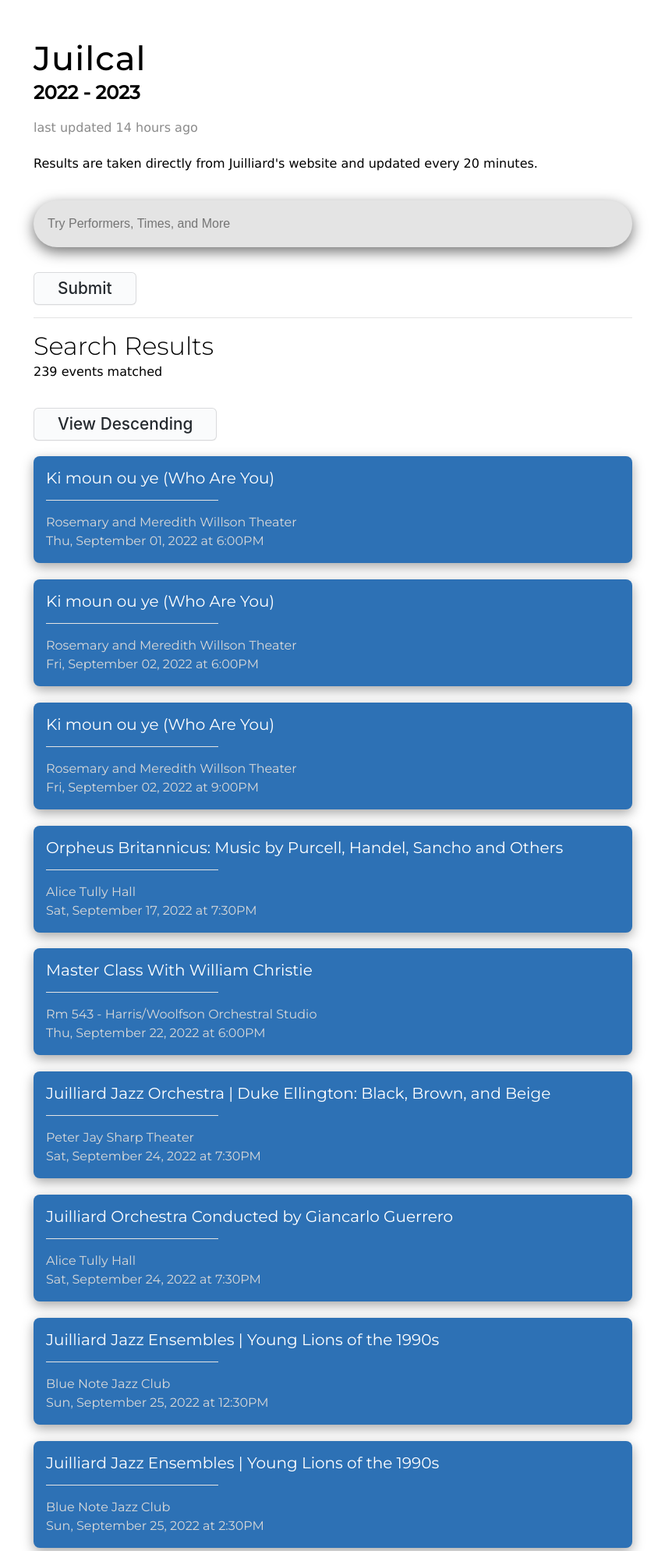
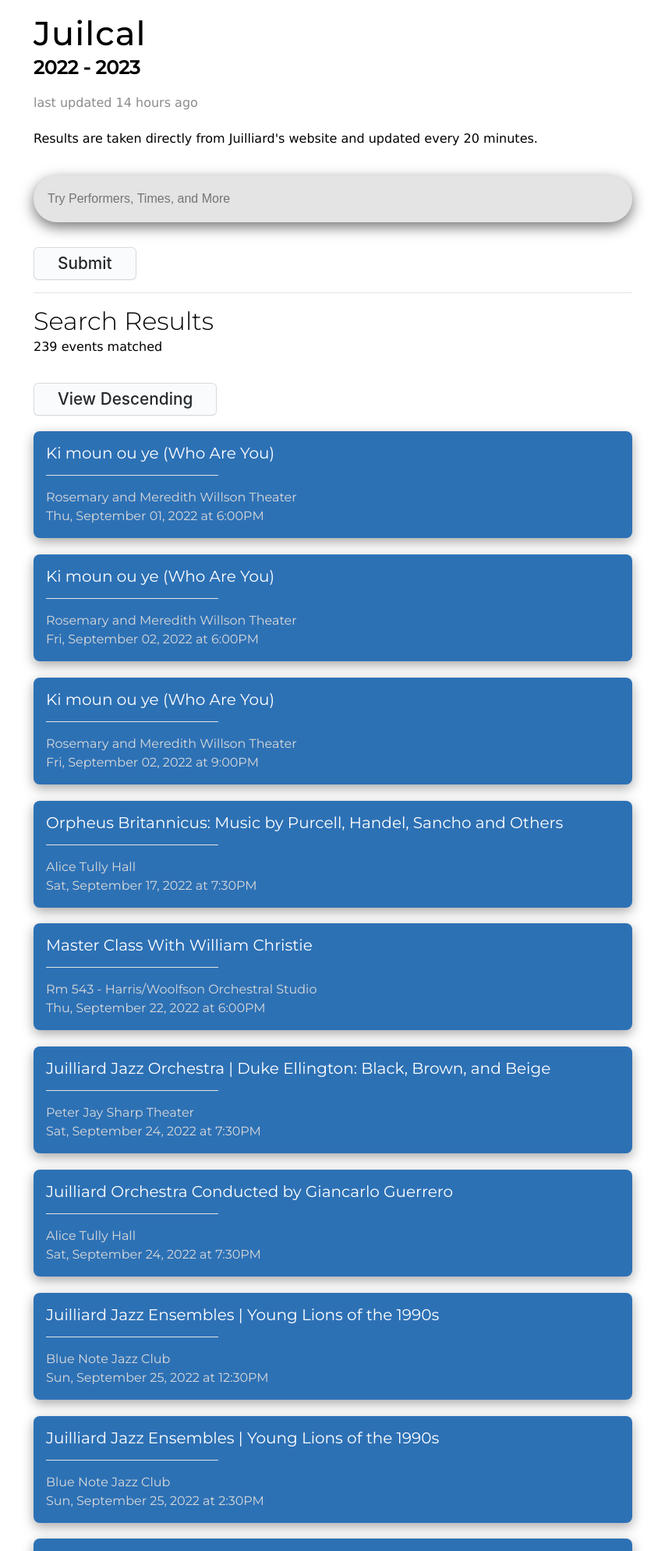
Before and after one commit to rsoeyadi/Juilliard-Calendar-Scraper, a Flask app: page / in a window 1280 px wide. Shown: the top 1989 px of the page at 78% size, without its empty margins (213-1066 px from the left). Run offline with Flask 2, Linux system fonts and the light colour scheme; data comes from the database, SQL or seed files in the repository.

Commit message:
small margin

```diff
--- a/static/css/main.css
+++ b/static/css/main.css
@@ -25,7 +25,7 @@ li {
 }
 
 .wrapper {
-  margin: 3em auto;
+  margin: 1em auto;
   padding: 0 1em;
   max-width: 800px;
 }
```
